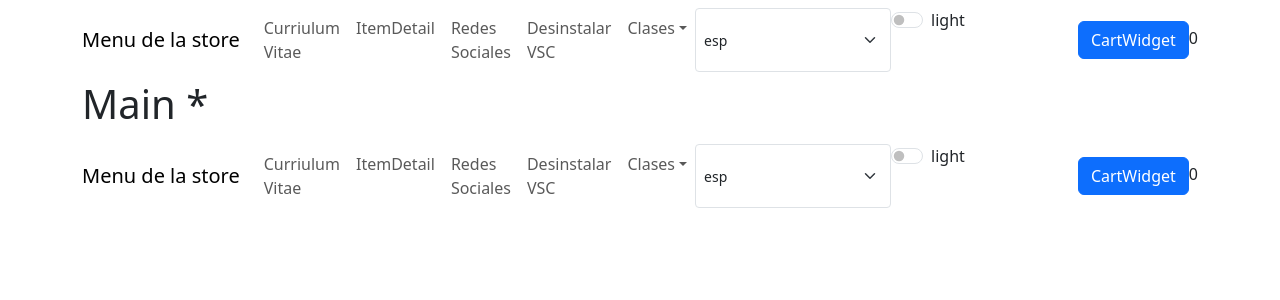
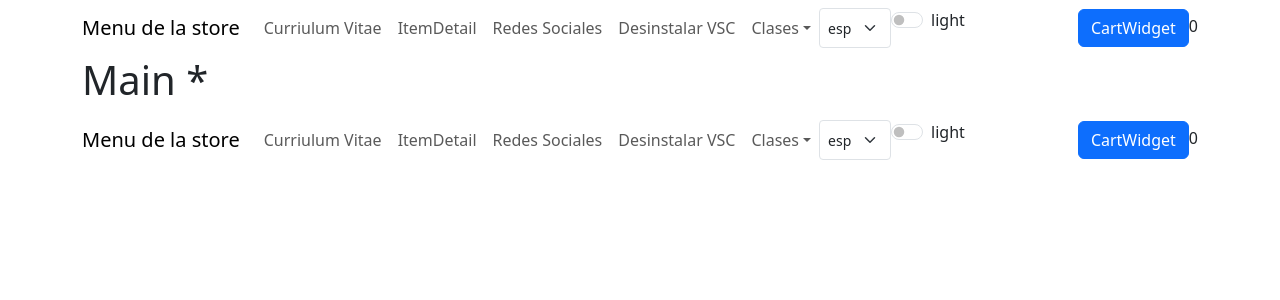
Before and after one commit to sebas-sierra/gh-pages, a React (Create React App) app: page / in a window 1280 px wide. Shown: the top 300 px of the page. Built offline with nearby package versions, Linux system fonts and the light colour scheme; the HTML template or start-up script is replaced by a standard one.

Commit message:
Mar 30/7

```diff
--- a/src/App.css
+++ b/src/App.css
@@ -169,3 +169,6 @@
 .movies-card .details .cast ul li img {
   max-width: 100%;
 }
+
+/* bootstrap personazilado */
+.form-select { width: auto;}
--- a/src/App.js
+++ b/src/App.js
@@ -1,9 +1,9 @@
-import './App.css';
 import Header from './components/Header';
 import Main from './components/Main';
 import Footer from './components/Footer';
 import { HashRouter } from 'react-router-dom';
 import 'bootstrap/dist/css/bootstrap.min.css';
+import './App.css';
 import { library } from '@fortawesome/fontawesome-svg-core';
 
 import { fab } from '@fortawesome/free-brands-svg-icons'
--- a/src/components/Resume.jsx
+++ b/src/components/Resume.jsx
@@ -1,9 +1,12 @@
-import React from 'react'
+import React, { useContext } from 'react'
+import { ThemeContext } from '../context/ThemeContext'
 
 const Resume = () => {
+  const {texts} = useContext (ThemeContext)
   return (
     <div>
         <h2>Perfil</h2>
+        <p>{texts.nombreReferencia}</p>
         <p>Graphic designer, born in Lomas de Zamora, Buenos Aires, Argentina.
 Graduated as a Graphic Designer at Faculty of Architecture, Design and Urbanism
 (FADU - UBA) in 2011.</p>
--- a/src/components/capitulos/ClaseSiete.jsx
+++ b/src/components/capitulos/ClaseSiete.jsx
@@ -18,8 +18,10 @@ const ClaseSiete = () => {
             <p>Para resolver este problema, Javascript nos propone usar un 'return' de algo dentro del '.then' de esta forma el proximo '.then' va a interpretar que su rol es resolver la promesa anterior.</p>
             <p>Ahora si, despues de resolver la promesa y haber traido la info solicitada puedo guardarla en un state y  ejecutar un metodo map para poder renderizarla en el navegador.</p>
             <p>Fetch es quiza la forma mas sencilla de solicitar informacion, por defecto fetch es un metodo para obtener informacion es decir hacer un GET desde una URL especificada por nosotros.</p>
+            <a href="https://www.freecodecamp.org/espanol/news/how-to-consume-rest-apis-in-react-a-beginners-guide/">Guia como consumir rest API's</a><br />
             <a href="http://fakestoreapi.com">fakestoreapi.com</a><br />
             <a href="http://rickandmortyapi.com">rickandmortyapi.com</a>
+
             </Card.Text>
         </Card.Body>
       </Card>
```
